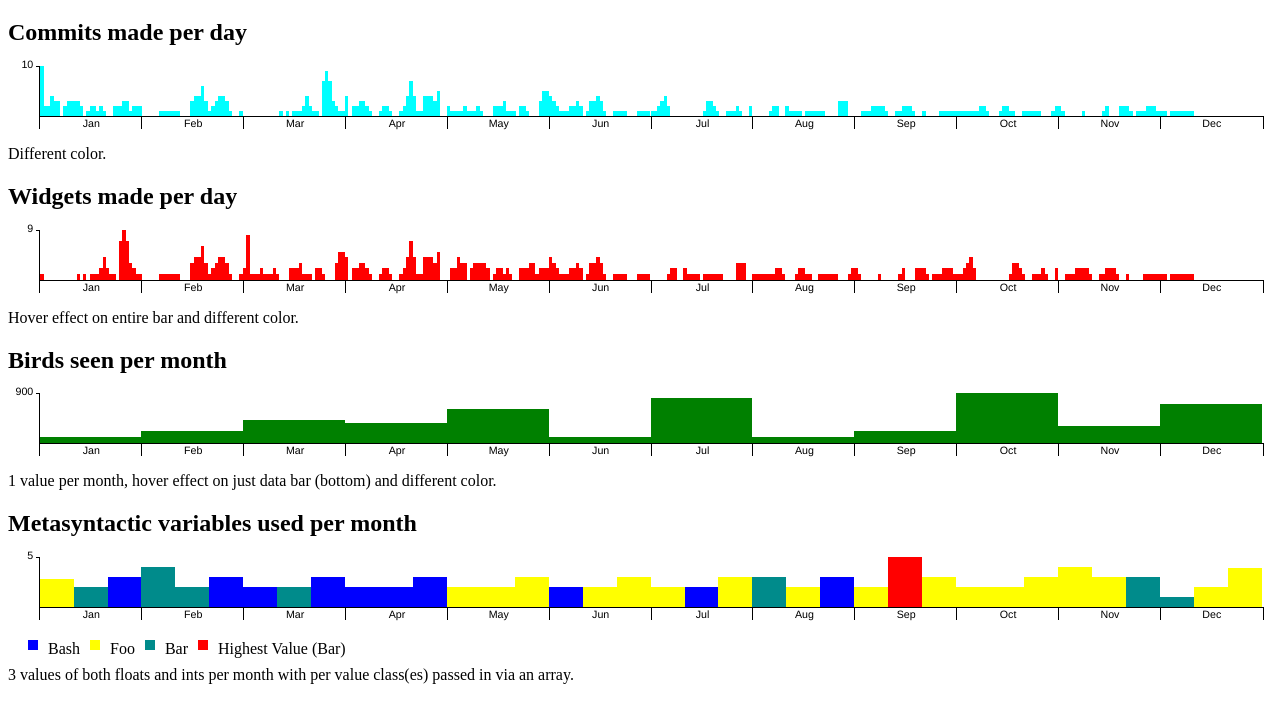
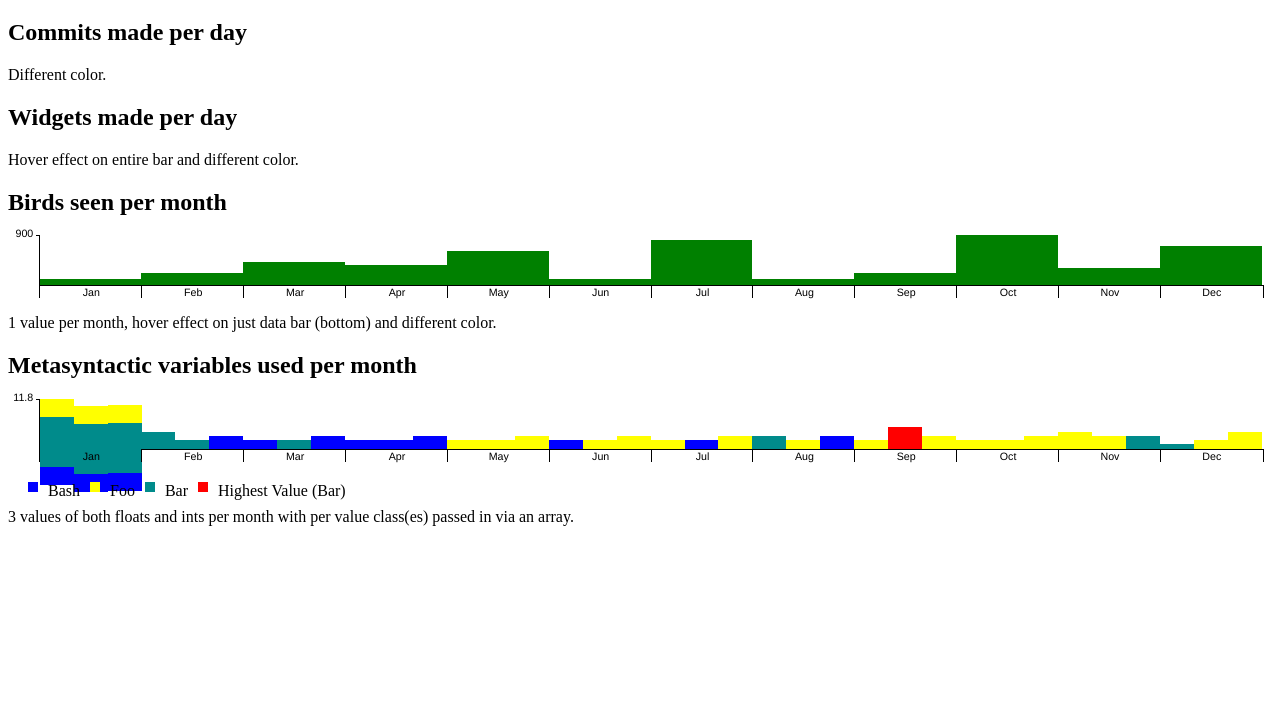
Before and after one commit to Packet-Clearing-House/Happy-Histogram, a plain HTML site: page example/index.html in a window 1280 px wide. Shown: the part 61-784 px from the top of the page. Drawn offline with Linux system fonts and the light colour scheme.

Commit message:
start to add feature for stacked classes

```diff
--- a/example/index.html
+++ b/example/index.html
@@ -28,7 +28,7 @@
         [1,1,0,1,1,1,1,1,1,1,0,0,0,0,0,0,0,0,0,0,0,0,0,0,0,0,0,0,0,0]
     ];
 
-    HappyHistogram('histogram2', Year, 'aqua');
+    // HappyHistogram('histogram2', Year, 'aqua');
 </script>
 
 <p>Different color.</p>
@@ -52,7 +52,7 @@
         [1,1,0,1,1,1,1,1,1,1,0,0,0,0,0,0,0,0,0,0,0,0,0,0,0,0,0,0,0,0]
     ];
 
-    HappyHistogram('histogram', Year, 'red');
+    // HappyHistogram('histogram', Year, 'red');
 </script>
 
 <p>Hover effect on entire bar and different color.</p>
@@ -94,7 +94,11 @@
 <div id="histogram4"></div>
 <script>
     var Year = [
-        [[2.8,'foo'],[2,'bar'],[3,'bash']],
+        [
+            [[2.8,'foo'],[4,'bar'],[5,'bash']],
+            [[4.1,'foo'],[3,'bar'],[3,'bash']],
+            [[1.2,'foo'],[1,'bar'],[8,'bash']]
+        ],
         [[4,'bar'],[2,'bar'],[3,'bash']],
         [[2,'bash'],[2,'bar'],[3,'bash']],
         [[2,'bash'],[2,'bash'],[3,'bash']],
--- a/src/HappyHistogram.js
+++ b/src/HappyHistogram.js
@@ -30,7 +30,15 @@ function HappyHistogram (targetId, monthData, color ) {
     for (i = 0; i < monthData.length; i++) {
         for (i2 = 0; i2 < monthData[i].length; i2++) {
             if (Array.isArray(monthData[i][i2])){
-                val = monthData[i][i2][0];
+                if(Array.isArray(monthData[i][i2][0])){
+                    tmpVal = 0;
+                    for (i3 = 0; i3 < monthData[i][i2].length; i3++) {
+                        tmpVal = monthData[i][i2][i3][0] + tmpVal;
+                    }
+                    val = tmpVal;
+                } else {
+                    val = monthData[i][i2][0];
+                }
             } else {
                 val = monthData[i][i2];
             }
@@ -53,18 +61,36 @@ function HappyHistogram (targetId, monthData, color ) {
 
         for (i2 = 0; i2 < monthData[i].length; i2++) {
             // init extra class to be empty at the start of each value
-            extraClass = '';
-
+            daysArray = [];
             // calculate day height percentages
             if (Array.isArray(monthData[i][i2])){
                 if (monthData[i][i2][0] !== undefined) {
-                    day = monthData[i][i2][0];
-                    if(monthData[i][i2][1] !== undefined) {
-                        extraClass = monthData[i][i2][1];
+                    if(Array.isArray(monthData[i][i2][0])) {
+                        tmpVal = 0;
+                        for (i3 = 0; i3 < monthData[i][i2].length; i3++) {
+                            tmpVal = monthData[i][i2][i3][0] + tmpVal;
+                            itemVal = monthData[i][i2][i3][0];
+                            if(monthData[i][i2][i3][1] !== undefined) {
+                                extraClass = monthData[i][i2][i3][1];
+                            } else {
+                                extraClass = '';
+                            }
+                            daysArray.push([itemVal, extraClass]);
+                        }
+                        day = tmpVal;
+                    } else {
+                        day = monthData[i][i2][0];
+                        if(monthData[i][i2][1] !== undefined) {
+                            extraClass = monthData[i][i2][1];
+                        } else {
+                            extraClass = '';
+                        }
+                        daysArray.push([day, extraClass]);
                     }
                 }
             } else {
                 day = monthData[i][i2];
+                daysArray.push([day, '']);
             }
             if (day < 0){
                 day = 0;
@@ -77,14 +103,22 @@ function HappyHistogram (targetId, monthData, color ) {
                 bottom = 0;
                 top = 100;
             }
-            finalHTML +=
-                '<div class="bar" style="width: ' + width + '%">' +
-                    '<div class="emptyTop" style="height: ' + top + '%">&nbsp;</div>' +
-                    '<div class="filledBottom ' + extraClass + '" style="height: ' + bottom + '%">&nbsp;</div>' +
-                '</div>';
+            finalHTML += '<div class="bar" style="width: ' + width + '%">' +
+                    '<div class="emptyTop" style="height: ' + top + '%">&nbsp;</div>';
+            if (daysArray.length === 1){
+                finalHTML += '<div class="filledBottom ' + daysArray[0][1] + '" style="height: ' + bottom  + '%">&nbsp;</div>';
+            } else {
+                for (i4 = 0; i4 < daysArray.length; i4++) {
+                    // todo - this isn't calculating the bottom values correctly - need to fix!
+                    console.log(JSON.stringify(daysArray[i4]));
+                    finalHTML += '<div class="filledBottom ' + daysArray[i4][1] + '" style="height: ' + (daysArray[i4][0] - bottom) + '%">&nbsp;</div>';
+                }
+            }
+            console.log('day end');
+            finalHTML += '</div>';
         }
 
-      finalHTML +=
+        finalHTML +=
             '</div>' + // close chart
             '<div class="name">' + monthNames[i] + '</div>' + // add month label
             '</div>'; // close month
```
